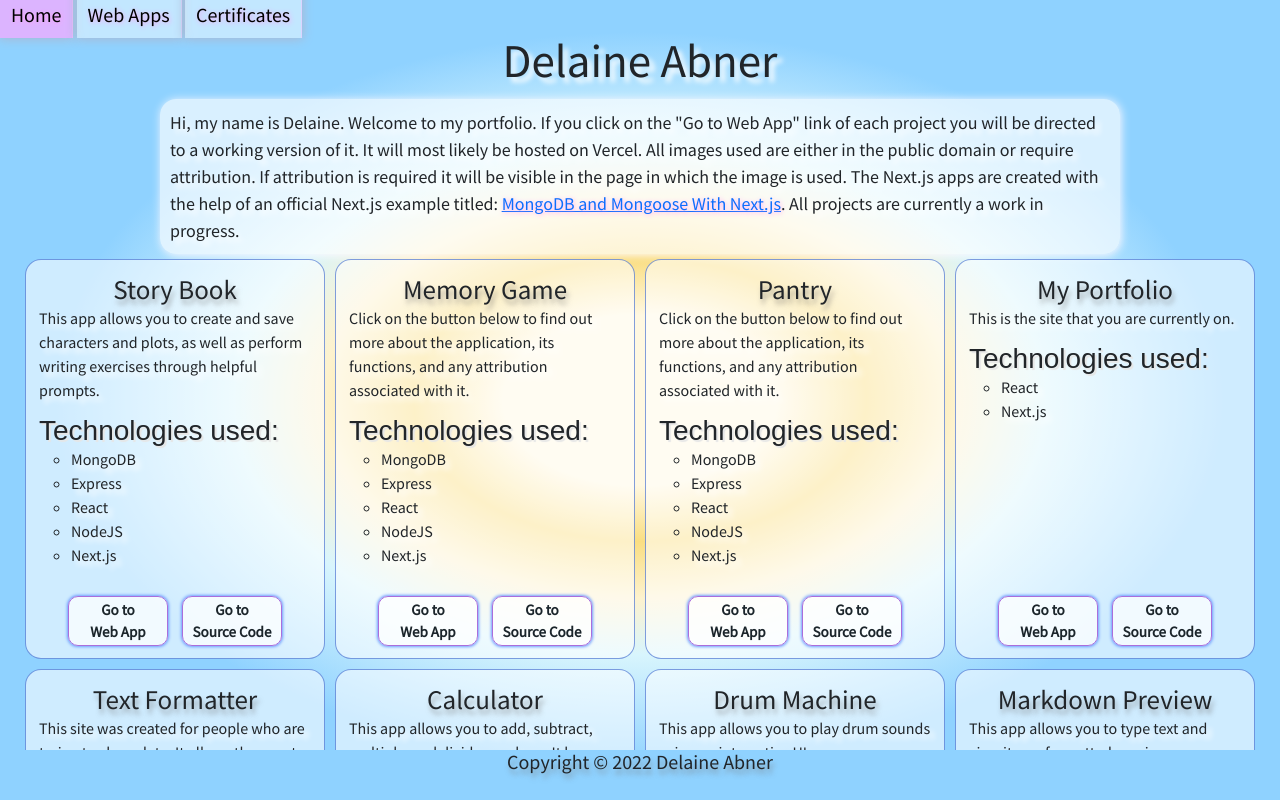
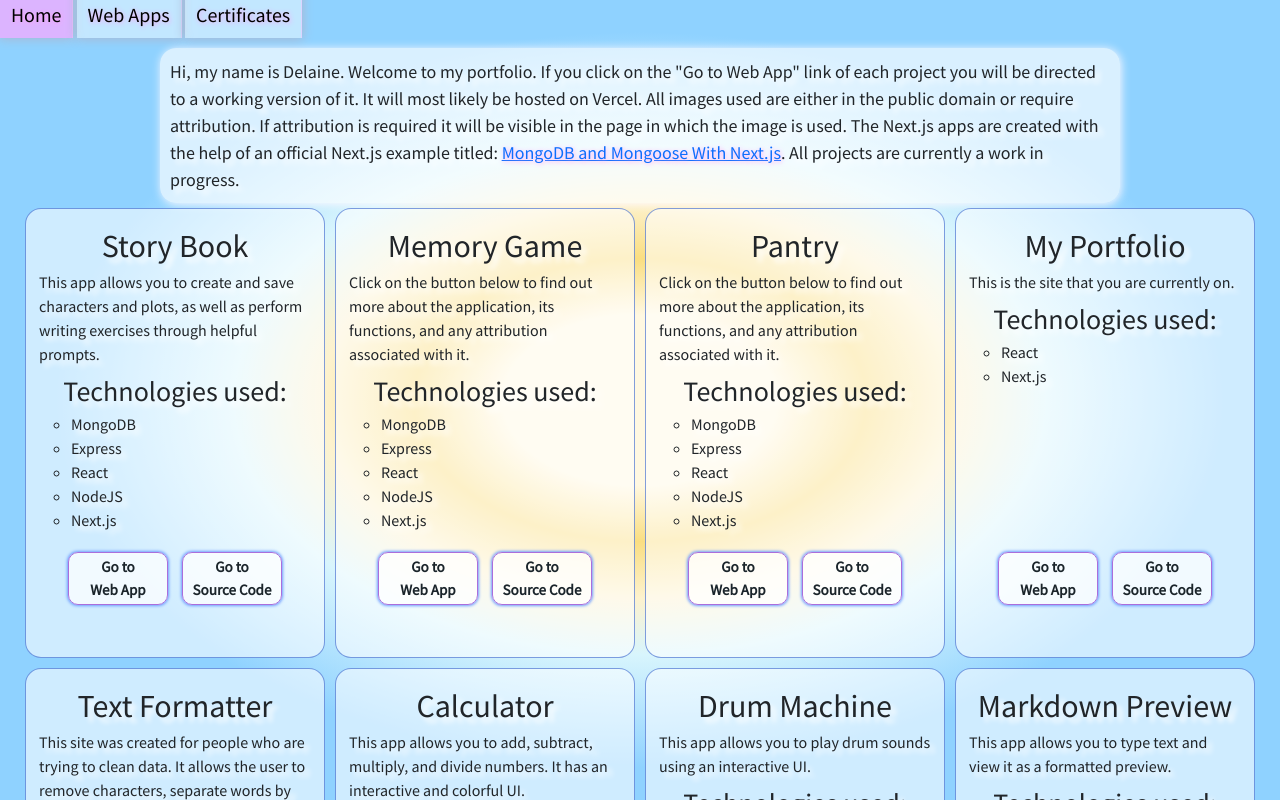
Before and after one commit to delaine3/delaine-abner-portfolio, a Next.js app: page /webProjects in a window 1280 px wide. Built offline with nearby package versions, Linux system fonts and the light colour scheme.

Commit message:
updated web apps page

```diff
--- a/components/navbar.js
+++ b/components/navbar.js
@@ -2,7 +2,7 @@ import Link from "next/link";
 
 export default function Navbar() {
   return (
-    <div className="nav-bar">
+    <div className="nav-bar mb-5">
       <nav>
         <Link href="/">
           <a className="">Home</a>
@@ -14,9 +14,6 @@ export default function Navbar() {
           <a className="">Certificates</a>
         </Link>{" "}
       </nav>
-      <div className="center">
-        <h1 className="delaine">Delaine Abner</h1>
-      </div>
     </div>
   );
 }
--- a/pages/_app.js
+++ b/pages/_app.js
@@ -1,16 +1,12 @@
 import "../styles/globals.css";
 import Navbar from "../components/navbar";
-import Footer from "../components/footer";
 function MyApp({ Component, pageProps }) {
-
   return (
     <div>
-    <div className="grid wrapper">
-      <Navbar/>
-      <Component {...pageProps} />
-    </div>
-    <Footer/>
-
+      <div className="grid wrapper">
+        <Navbar />
+        <Component {...pageProps} />
+      </div>
     </div>
   );
 }
--- a/pages/webProjects.js
+++ b/pages/webProjects.js
@@ -13,9 +13,9 @@ const ProjectListItem = ({
   <li className="project-list">
     <div className="project-links">
       <div className="project-content p-2">
-        <h2 className="project-name">{title}</h2>
+        <div className="project-name text-center fs-2">{title}</div>
         <p>{blurb}</p>
-        <h3 className="technologies">Technologies used:</h3>
+        <div className="fs-3 text-center">Technologies used:</div>
         <ul>
           {technologies.map((tech, index) => (
             <li key={index} id={`project-${index}`}>
@@ -194,6 +194,9 @@ export default function WebProjects() {
           ))}
         </ul>
       </div>
+      <div className="footer">
+        <h2 className="footer-text">Copyright © 2022 Delaine Abner</h2>
+      </div>
     </div>
   );
 }
--- a/styles/globals.css
+++ b/styles/globals.css
@@ -25,10 +25,6 @@ body {
   font-family: "Source Sans Pro", sans-serif;
   box-sizing: border-box;
   text-shadow: 5px 5px 5px #ffffff;
-}
-.technologies {
-  padding-top: 8px;
-  text-align: left;
 }
 
 .App {
@@ -120,7 +116,7 @@ button {
 .container button {
   width: 100px;
   min-width: fit-content;
-  padding: 1.8px;
+  padding: 3px;
   text-shadow: none;
   margin: 7px;
   background-color: #ffffffbd;
@@ -143,14 +139,15 @@ button {
   flex-direction: column;
   justify-content: space-between;
   height: 100%;
+  padding-bottom: 40px;
 }
 p {
   margin: 10px;
   padding-bottom: 4px;
 }
 .container {
-  margin-top: auto; /* Pushes the container up */
-  margin-bottom: 20px; /* Adjust this value to control how high the buttons appear */
+  margin-top: auto;
+  margin-bottom: 20px;
   min-width: min-content;
   display: flex;
   align-items: center;
@@ -180,12 +177,9 @@ p {
   }
 }
 .footer {
-  position: absolute;
   bottom: 0;
   width: 100%;
   height: 50px;
-  margin-top: 50px;
-  background: #8fd2ff;
 }
 
 .footer h2 {
@@ -216,11 +210,25 @@ h1.delaine {
 
 h1 {
   text-align: center;
-  font-size: 30px;
+  font-size: 35px;
+  margin-bottom: 20px;
+  color: #0038a0;
+  text-shadow: #77757594 2px 5px 5px;
+}
+h2 {
+  text-align: center;
   margin: auto;
-  padding-left: 5%;
+  text-shadow: #ff00bf94 2px 5px 5px;
 }
-
+h3 {
+  font-family: "Bubbler One", sans-serif;
+  margin: auto;
+  text-align: center;
+  text-shadow: #e6e6e6 2px 2px 1px;
+  color: #8471be;
+  font-weight: bold;
+  font-size: 18px;
+}
 #project {
   list-style: circle;
 }
@@ -301,7 +309,7 @@ img {
   min-width: min-content;
   padding: 5px;
   width: 300px;
-  height: 400px;
+  height: 450px;
   border: 1.25px solid rgba(36, 85, 199, 0.568);
   border-radius: 16px;
   margin: 5px;
@@ -328,20 +336,3 @@ img {
   width: 100%;
   height: 100%;
 }
-
-h2 {
-  text-align: center;
-  font-size: 25px;
-  margin-bottom: 20px;
-  color: #0038a0;
-  text-shadow: #77757594 2px 5px 5px;
-}
-h3 {
-  font-family: "Bubbler One", sans-serif;
-  margin: auto;
-  text-align: center;
-  text-shadow: #e6e6e6 2px 2px 1px;
-  color: #8471be;
-  font-weight: bold;
-  font-size: 18px;
-}
```
